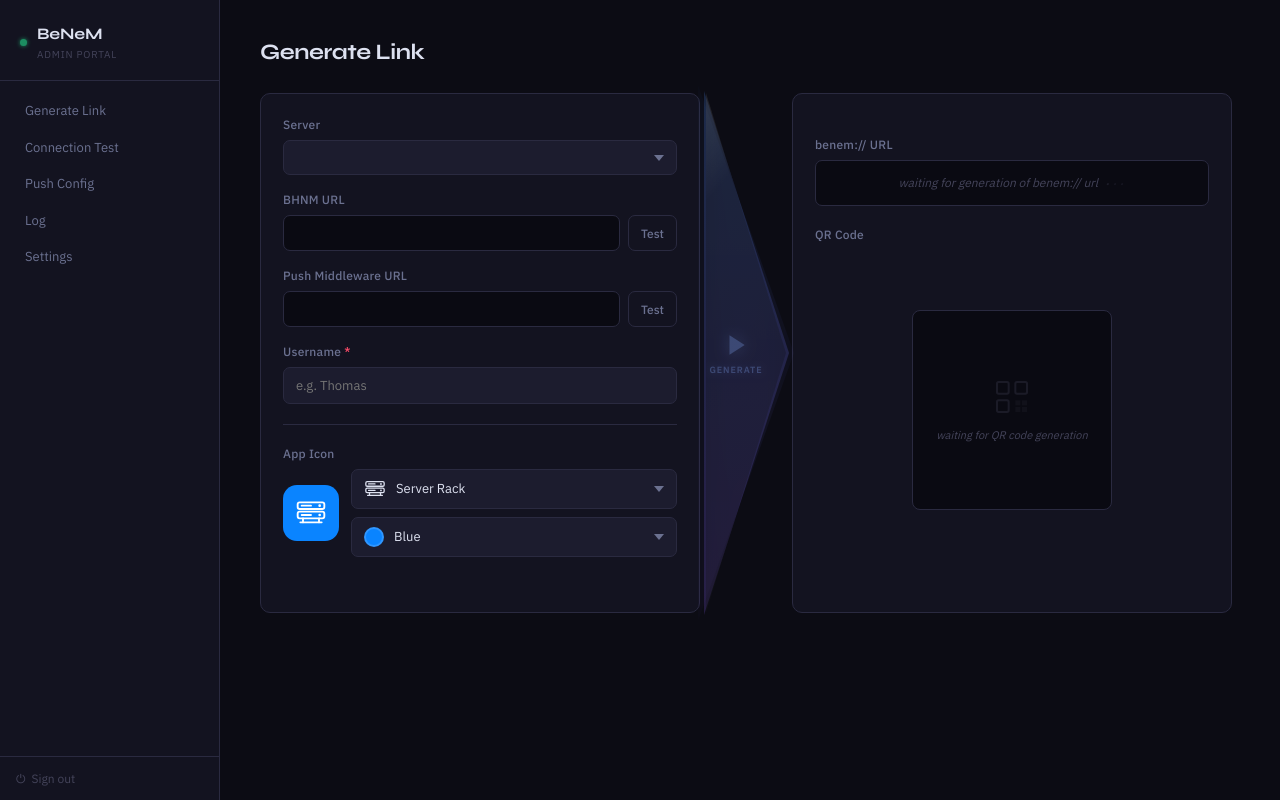
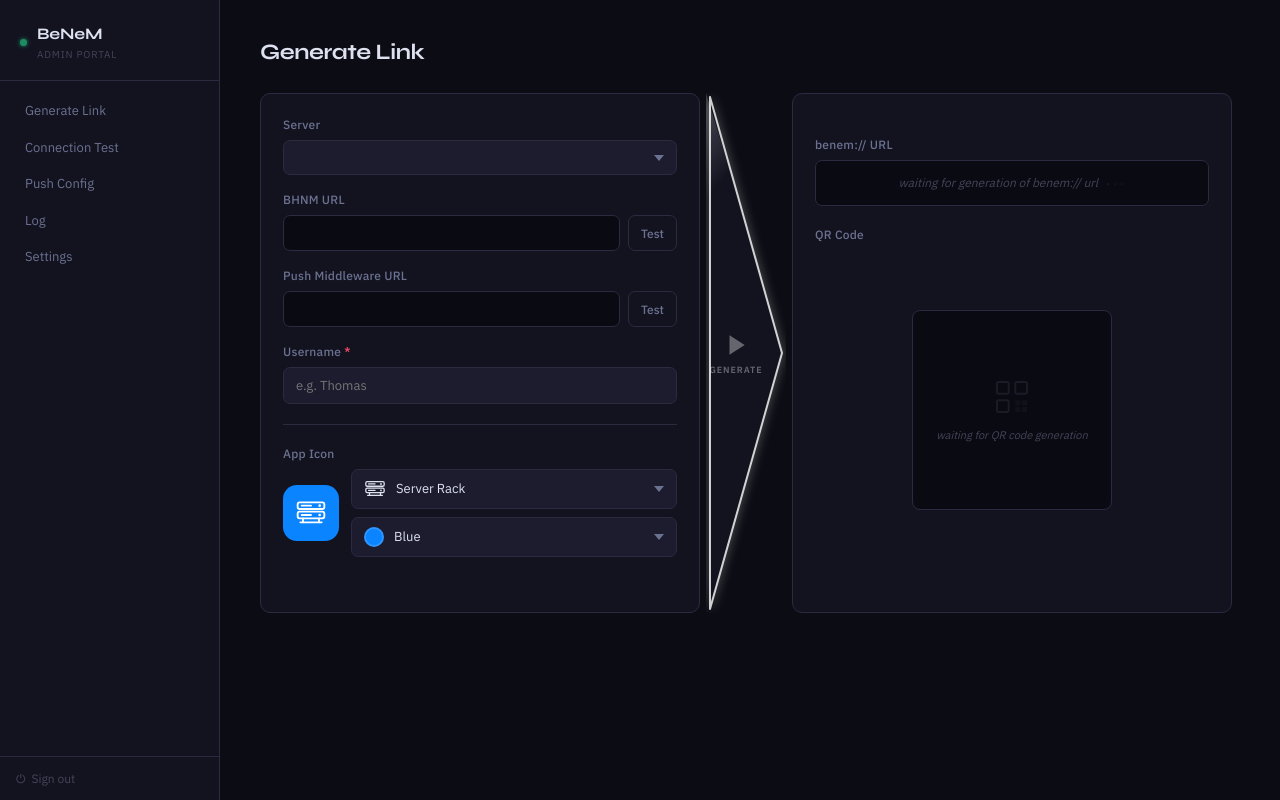
Before and after one commit to ThomasStolt/BeNeM, a Python web app: template middleware/benem-admin/templates/generate.html in a window 1280 px wide. Run offline with Jinja, Linux system fonts and the light colour scheme; the template is opened without the code that fills it, so the values that code supplies are empty; some libraries are stand-ins or nearby versions.

Commit message:
fix: use SVG triangle with real white stroke border
Replaced clip-path approach (which clips borders/glow) with an SVG
polygon that has a proper white stroke. Text and icon are now plain
white. Shimmer effect preserved via a clipped overlay div.

Co-Authored-By: Claude Opus 4.6 <noreply@anthropic.com>

```diff
--- a/middleware/benem-admin/templates/generate.html
+++ b/middleware/benem-admin/templates/generate.html
@@ -156,64 +156,61 @@
 
   /* ── Triangle generate button ── */
   .arrow-col { display: flex; align-items: center; justify-content: center; padding: 0 6px; flex-shrink: 0; }
-  .arrow-col-wrap { position: relative; }
+  .arrow-col-wrap { position: relative; width: 80px; height: var(--panel-h, 520px); }
   .generate-arrow-btn {
-    position: relative; display: flex; align-items: center; justify-content: center; gap: 8px;
-    width: 80px; height: var(--panel-h, 520px); border: none; cursor: pointer;
-    background: var(--surface, #131320);
-    clip-path: polygon(0% 0%, 0% 100%, 100% 50%);
-    transition: all 0.3s cubic-bezier(0.4,0,0.2,1); overflow: hidden;
+    position: absolute; inset: 0; border: none; cursor: pointer;
+    background: transparent; transition: all 0.3s cubic-bezier(0.4,0,0.2,1);
+    display: flex; align-items: center; justify-content: center;
     z-index: 2;
   }
-  .generate-arrow-btn::before {
-    content: ''; position: absolute; inset: 0;
-    background: linear-gradient(180deg, rgba(255,255,255,0.04) 0%, transparent 50%, rgba(255,255,255,0.02) 100%);
+  /* SVG triangle background with white stroke */
+  .arrow-triangle-svg {
+    position: absolute; inset: 0; width: 100%; height: 100%; z-index: 0;
+  }
+  .arrow-triangle-svg polygon {
+    fill: var(--surface, #131320);
+    stroke: rgba(255,255,255,0.8);
+    stroke-width: 2;
+    stroke-linejoin: round;
+    transition: stroke 0.3s, filter 0.3s;
+    filter: drop-shadow(0 0 6px rgba(255,255,255,0.3));
+  }
+  .arrow-col-wrap:hover .arrow-triangle-svg polygon {
+    stroke: white;
+    filter: drop-shadow(0 0 10px rgba(255,255,255,0.5));
+  }
+  /* Shimmer sweep over the triangle */
+  .arrow-shimmer {
+    position: absolute; inset: 0; overflow: hidden; z-index: 1;
+    clip-path: polygon(0% 0%, 0% 100%, 100% 50%);
     pointer-events: none;
   }
-  .generate-arrow-btn::after {
+  .arrow-shimmer::after {
     content: ''; position: absolute; top: -50%; left: -50%; width: 200%; height: 200%;
-    background: linear-gradient(115deg, transparent 40%, rgba(255,255,255,0.12) 45%, rgba(255,255,255,0.22) 50%, rgba(255,255,255,0.12) 55%, transparent 60%);
-    animation: shimmer-sweep 3.5s ease-in-out infinite; pointer-events: none;
+    background: linear-gradient(115deg, transparent 40%, rgba(255,255,255,0.1) 45%, rgba(255,255,255,0.2) 50%, rgba(255,255,255,0.1) 55%, transparent 60%);
+    animation: shimmer-sweep 3.5s ease-in-out infinite;
   }
   @keyframes shimmer-sweep {
     0%, 100% { transform: translateX(-30%) translateY(-30%) rotate(15deg); }
     50%      { transform: translateX(30%) translateY(30%) rotate(15deg); }
   }
-  .generate-arrow-btn:hover { filter: brightness(1.2); transform: translateX(4px); }
+  .generate-arrow-btn:hover { transform: translateX(4px); }
   .generate-arrow-btn:active { transform: scale(0.96); }
   .arrow-btn-content {
     display: flex; flex-direction: column; align-items: center; gap: 6px;
-    position: relative; z-index: 1; margin-right: 20px;
+    position: relative; z-index: 3; margin-right: 20px;
   }
-  .arrow-btn-content svg { width: 26px; height: 26px; color: #4f8ef7; filter: drop-shadow(0 0 8px rgba(79,142,247,0.7)); }
+  .arrow-btn-content svg { width: 26px; height: 26px; color: white; }
   .arrow-btn-content span {
     font-family: 'IBM Plex Sans', sans-serif; font-size: 9px; font-weight: 700;
-    letter-spacing: 0.1em; text-transform: uppercase; color: #4f8ef7;
-    text-shadow: 0 0 8px rgba(79,142,247,0.6), 0 0 16px rgba(79,142,247,0.3);
+    letter-spacing: 0.1em; text-transform: uppercase; color: white;
   }
   @keyframes arrow-nudge { 0%, 100% { transform: translateX(0); } 50% { transform: translateX(3px); } }
   .generate-arrow-btn:not(:hover) .arrow-btn-content svg { animation: arrow-nudge 2.5s ease-in-out infinite; }
-  .generate-arrow-btn.disabled { opacity: 0.35; cursor: not-allowed; filter: grayscale(0.5); }
-  .generate-arrow-btn.disabled:hover { transform: none; filter: grayscale(0.5); }
+  .generate-arrow-btn.disabled { opacity: 0.35; cursor: not-allowed; }
+  .generate-arrow-btn.disabled:hover { transform: none; }
   .generate-arrow-btn.disabled:active { transform: none; }
   .generate-arrow-btn.disabled .arrow-btn-content svg { animation: none; }
-  /* Bright border: a slightly larger triangle behind the button */
-  .arrow-border {
-    position: absolute; inset: -2px; inset-inline-end: -3px;
-    background: linear-gradient(160deg, #4f8ef7, #8b5cf6);
-    clip-path: polygon(0% 0%, 0% 100%, 100% 50%);
-    z-index: 1; transition: opacity 0.3s;
-  }
-  /* Soft glow behind everything */
-  .arrow-glow {
-    position: absolute; inset: -8px;
-    background: linear-gradient(160deg, rgba(79,142,247,0.7), rgba(139,92,246,0.6));
-    clip-path: polygon(0% 0%, 0% 100%, 100% 50%);
-    filter: blur(16px); z-index: 0; transition: all 0.3s; opacity: 0.7;
-  }
-  .arrow-col-wrap:hover .arrow-glow { opacity: 1; filter: blur(20px); }
-  .generate-arrow-btn.disabled ~ .arrow-border { opacity: 0.2; }
-  .generate-arrow-btn.disabled ~ .arrow-glow { opacity: 0.1; }
   .arrow-tooltip {
     position: absolute; bottom: calc(100% + 8px); left: 50%; transform: translateX(-50%);
     background: var(--surface-hi); border: 1px solid var(--red); border-radius: 6px;
@@ -392,22 +389,24 @@
     </div>
   </div>
 
-  {# ─── CENTER: Fat Arrow Generate Button ─── #}
+  {# ─── CENTER: Triangle Generate Button ─── #}
   <div class="arrow-col">
     <div class="arrow-col-wrap">
       <div class="arrow-tooltip" id="arrow-tooltip">Please enter a username first</div>
+      <svg class="arrow-triangle-svg" viewBox="0 0 80 520" preserveAspectRatio="none">
+        <polygon points="4,4 4,516 76,260"/>
+      </svg>
+      <div class="arrow-shimmer"></div>
       <button class="generate-arrow-btn {% if not form_data or not form_data.user %}disabled{% endif %}"
               id="gen-btn" onclick="handleGenerate()" title="Generate Link" type="button"
               aria-disabled="{% if not form_data or not form_data.user %}true{% else %}false{% endif %}">
         <div class="arrow-btn-content">
-          <svg viewBox="0 0 24 24" fill="none" stroke="currentColor" stroke-width="2.4" stroke-linecap="round" stroke-linejoin="round">
-            <polygon points="6,3 6,21 20,12" fill="currentColor" stroke="none"/>
+          <svg viewBox="0 0 24 24">
+            <polygon points="6,3 6,21 20,12" fill="white"/>
           </svg>
           <span>Generate</span>
         </div>
       </button>
-      <div class="arrow-border"></div>
-      <div class="arrow-glow"></div>
     </div>
   </div>
 
```
